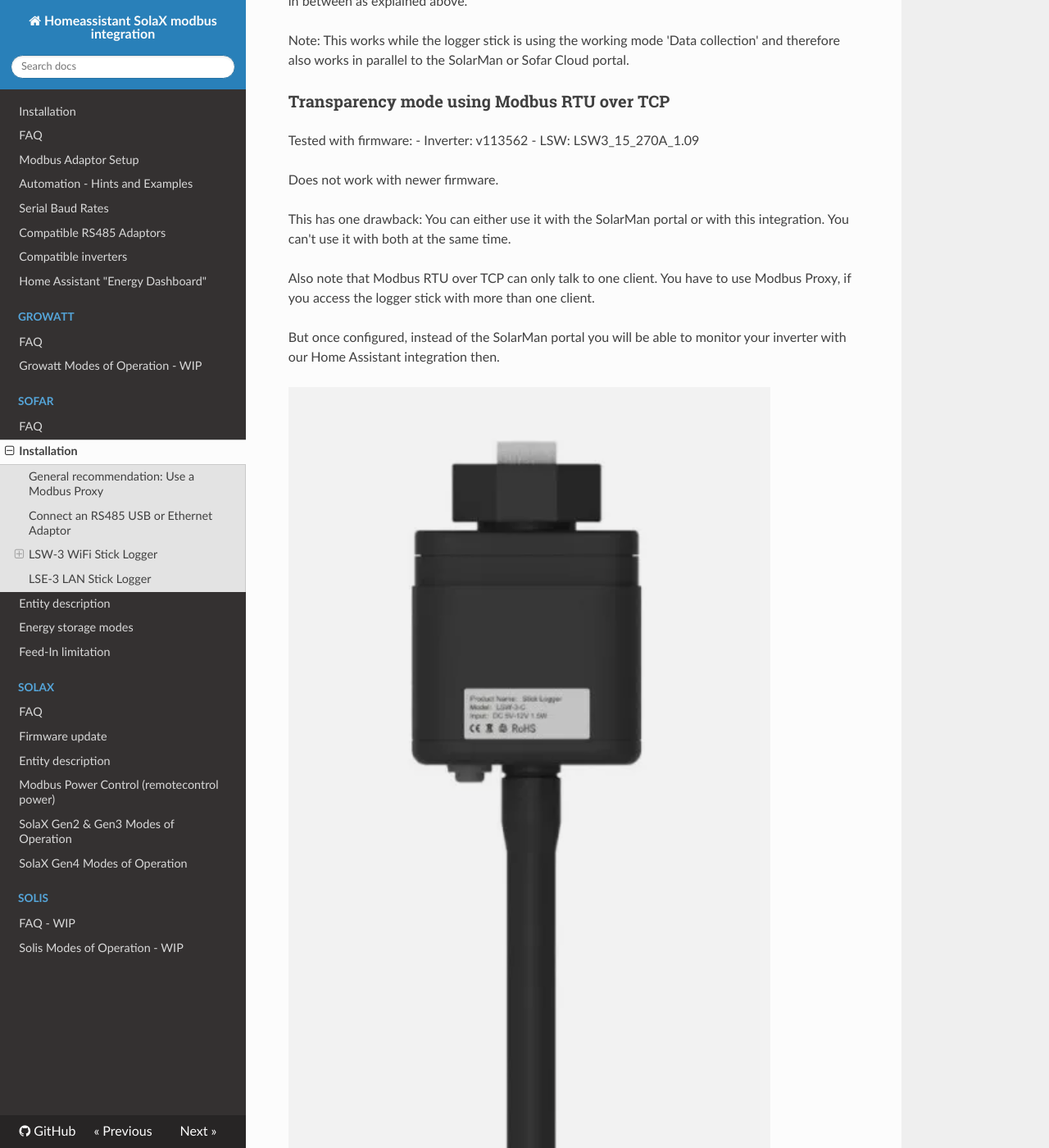
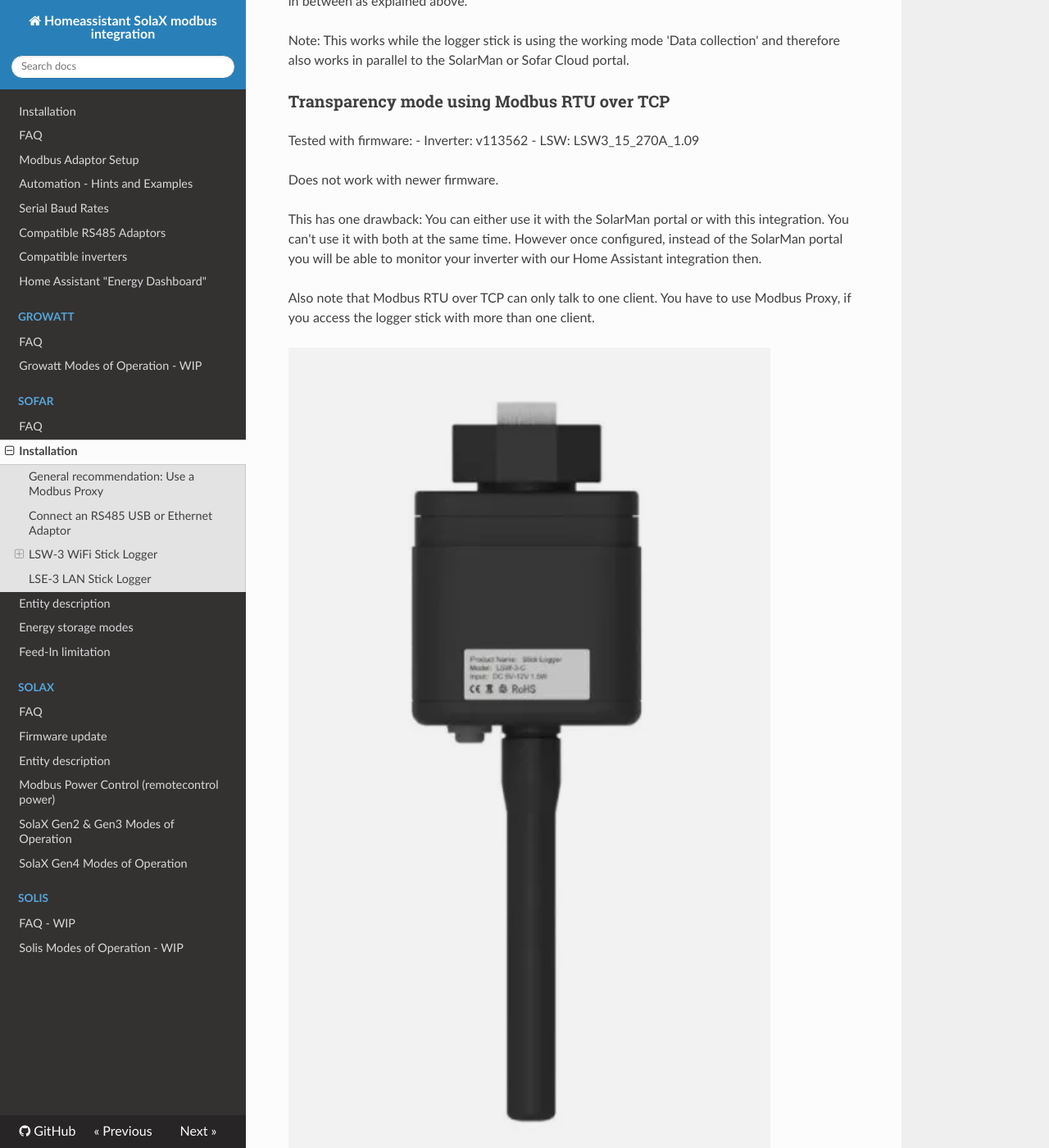
Before and after one commit to wills106/homeassistant-solax-modbus, an MkDocs documentation site: the page built from docs/sofar-installation.md, in a window 1280 px wide and 1400 px high, scrolled down 3002 px. Shown: the whole window at 82% size. Built offline with MkDocs 1.6.1, drawn with Linux system fonts in a browser that asks for light colours; nearby versions of some CDN libraries.

Commit message:
Update sofar-installation.md

```diff
--- a/docs/sofar-installation.md
+++ b/docs/sofar-installation.md
@@ -62,15 +62,11 @@
 
 Does not work with newer firmware.
 
-This has one drawback: You can either use it with the SolarMan portal or with this integration. You can't use it with both at the same time.
+This has one drawback: You can either use it with the SolarMan portal or with this integration. You can't use it with both at the same time. However once configured, instead of the SolarMan portal you will be able to monitor your inverter with our Home Assistant integration then.
 
 Also note that Modbus RTU over TCP can only talk to one client. You have to use Modbus Proxy, if you access the logger stick with more than one client.
 
-But once configured, instead of the SolarMan portal you will be able to monitor your inverter with our Home Assistant integration then.
-
 ![Image of LSW-3 WiFi Stick Logger](images/adaptor-sofar-lsw3-wifi-logger.png)
-
-### Configuration
 
 1. In your internet router, find the connected LSW-3 stick logger and assign a fixed IP address to it. You have to do this through your internet router. **Do not assign a fixed IP address in the stick's administration UI directly - this will cause problems**.
 2. Open the LSW-3 Web UI at `http://<ip-address>` and login using the default username `admin` and default password `admin`.
```
